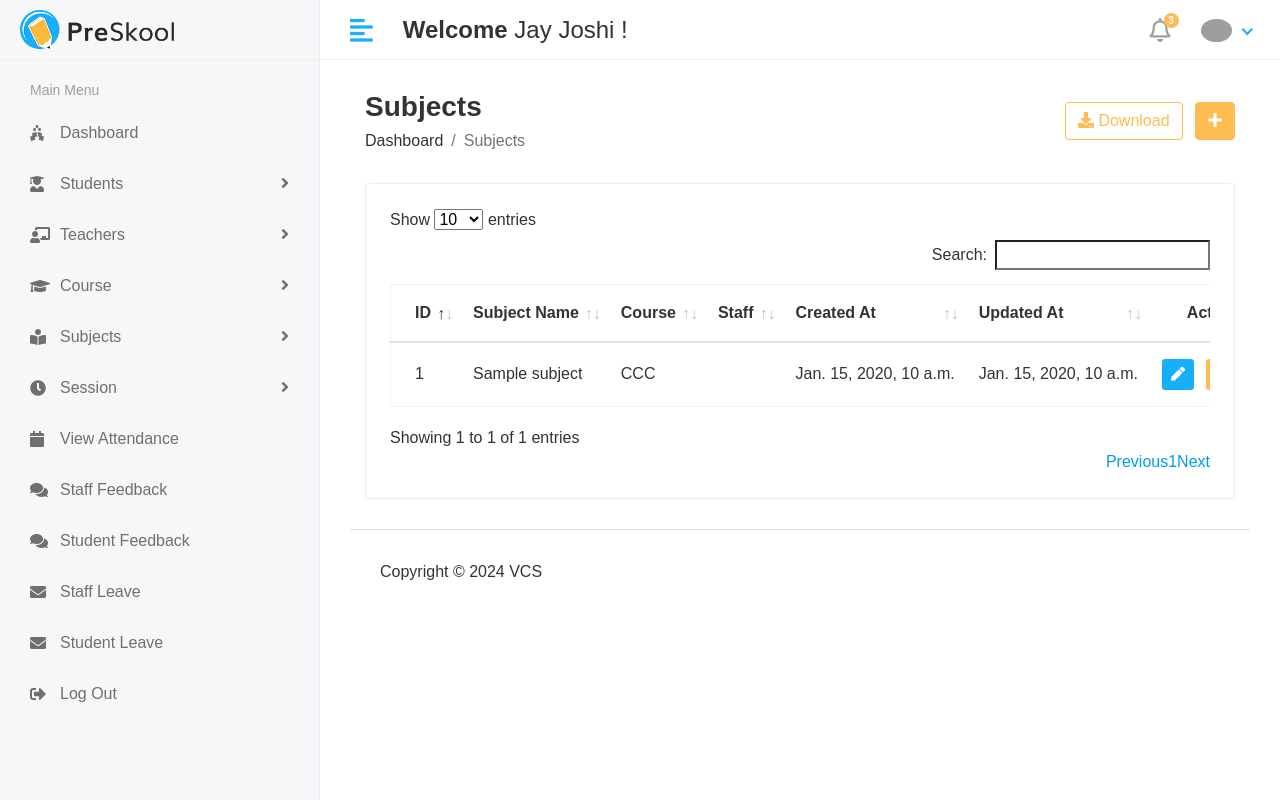
After one commit to imjayjoshi/ClassManagementSystem, a Django app: page /Hod/Subject/View in a window 1280 px wide. The commit adds this page. Run offline with Django 5.2, Linux system fonts and the light colour scheme; a user stored in the database is signed in; data comes from the database, SQL or seed files in the repository; tables that the repository leaves empty hold one stand-in row (values such as "Sample post"); some libraries are stand-ins or nearby versions; some web fonts are replaced; grey boxes are pictures that could not be loaded.

Commit message:
subject view

```diff
--- a/CMS/CMS/Hod_views.py
+++ b/CMS/CMS/Hod_views.py
@@ -332,3 +332,32 @@ def Add_Subject(request):
         'stasff' : staff ,
     }
     return render(request, 'Hod/add_subject.html' , context)
+
+@login_required(login_url='/')
+def View_Subject(request):
+    subject = Subject.objects.all()
+
+    context ={
+        'subject' : subject,
+    }
+
+    return render(request , 'Hod/view_subject.html' , context)
+
+
+@login_required(login_url='/')
+def Edit_Subject(request, id):
+    subject = Subject.objects.get(id = id)
+
+    context ={
+        'subject' : subject,
+    }
+    return render(request , 'Hod/edit_subject.html' , context)
+
+@login_required(login_url='/')
+def Update_Subject(request):
+     render(request , 'Hod/edit_subject.html')
+
+@login_required(login_url='/')
+def Delete_Subject(request, admin):
+    messages.success(request , "Subject deleted Successfully !")
+    return redirect('View_Subject')
--- a/CMS/CMS/urls.py
+++ b/CMS/CMS/urls.py
@@ -40,6 +40,12 @@ urlpatterns = [
 
     #Subject
     path('Hod/Subject/Add', Hod_views.Add_Subject, name='Add_Subject'),
+    path('Hod/Subject/View', Hod_views.View_Subject, name='View_Subject'),
+    path('Hod/Subject/Edit/<str:id>', Hod_views.Edit_Subject, name='Edit_Subject'),
+    path('Hod/Subject/Update', Hod_views.Update_Subject, name='Update_Subject'),
+    path('Hod/Subject/Delete/<str:id>', Hod_views.Delete_Subject, name='Delete_Subject'),
+
+
 
 
 
--- /dev/null
+++ b/CMS/template/Hod/view_subject.html
@@ -0,0 +1,70 @@
+{% extends 'base.html' %}
+{% block content %}
+
+<div class="content container-fluid">
+    <div class="page-header">
+        <div class="row align-items-center">
+            <div class="col">
+                <h3 class="page-title">Subjects</h3>
+                <ul class="breadcrumb">
+                    <li class="breadcrumb-item"><a href="index.html">Dashboard</a></li>
+                    <li class="breadcrumb-item active">Subjects</li>
+                </ul>
+            </div>
+            <div class="col-auto text-right float-right ml-auto">
+                <a href="#" class="btn btn-outline-primary mr-2"><i class="fas fa-download"></i> Download</a>
+                <a href="add-student.html" class="btn btn-primary"><i class="fas fa-plus"></i></a>
+            </div>
+        </div>
+    </div>
+    {% include 'includes/messages.html' %}
+    <div class="row">
+        <div class="col-sm-12">
+            <div class="card card-table">
+                <div class="card-body">
+                    <div class="table-responsive">
+                        <table class="table table-hover table-center mb-0" id="table_id">
+                            <thead>
+                                <tr>
+                                    <th>ID</th>
+                                    <th>Subject Name</th>
+                                    <th>Course</th>
+                                    <th>Staff</th>
+                                    <th>Created At</th>
+                                    <th>Updated At</th>
+                                    <th class="text-right">Action</th>
+                                </tr>
+                            </thead>
+                            <tbody>
+                                {% for i in subject %}
+                                <tr>
+                                    <td>{{i.id}}</td>
+                                    <td>{{i.name}}</td>
+                                    <td>{{i.course}}</td>
+                                    <td>{{i.staff}}</td>
+                                    <td>{{i.created_at}}</td>
+                                    <td>{{i.updated_at}}</td>
+                                    <td class="text-right">
+                                        <div class="actions">
+                                            <a href="{% url 'Edit_Subject' i.id %}"
+                                                class="btn btn-sm bg-success-light mr-2">
+                                                <i class="fas fa-pen"></i>
+                                            </a>
+                                            <a href="{% url 'Delete_Subject' i.id %}"
+                                                class="btn btn-sm bg-danger-light">
+                                                <i class="fas fa-trash"></i>
+                                            </a>
+                                        </div>
+                                    </td>
+                                </tr>
+                                {% endfor %}
+                            </tbody>
+                        </table>
+                    </div>
+                </div>
+            </div>
+        </div>
+    </div>
+</div>
+
+{% endblock %}
--- a/CMS/template/includes/sidebar.html
+++ b/CMS/template/includes/sidebar.html
@@ -38,7 +38,7 @@
                             class="menu-arrow"></span></a>
                     <ul>
                         <li><a href="{% url 'Add_Subject' %}">Add Subject</a></li>
-                        <li><a href="#">View Subject</a></li>
+                        <li><a href="{% url 'View_Subject' %}">View Subject</a></li>
                     </ul>
                 </li>
                 <li class="submenu">
--- a/CMS/template/login.html
+++ b/CMS/template/login.html
@@ -1,7 +1,6 @@
 <!DOCTYPE html>
 <html lang="en">
 {% load static %}
-<!-- Mirrored from preschool.dreamguystech.com/html-template/login.html by HTTrack Website Copier/3.x [XR&CO'2014], Thu, 28 Oct 2021 11:11:39 GMT -->
 
 <head>
     <meta charset="utf-8">
```
Also changed, not shown: CMS/template/Hod/edit_subject.html (added, +43 -0 lines).
